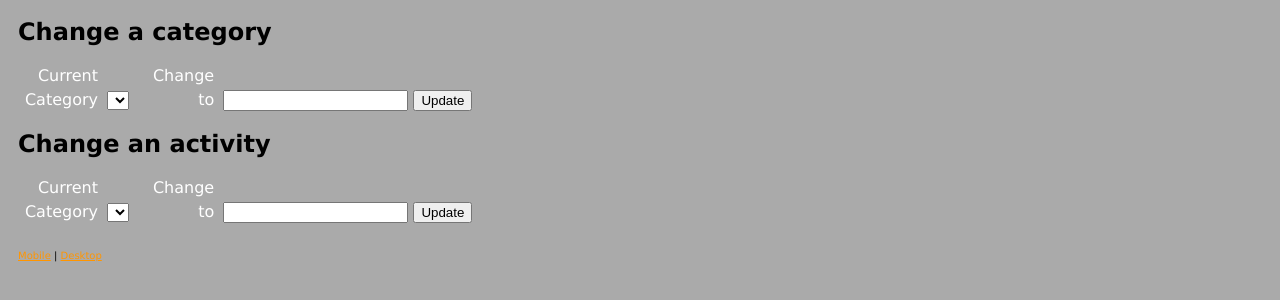
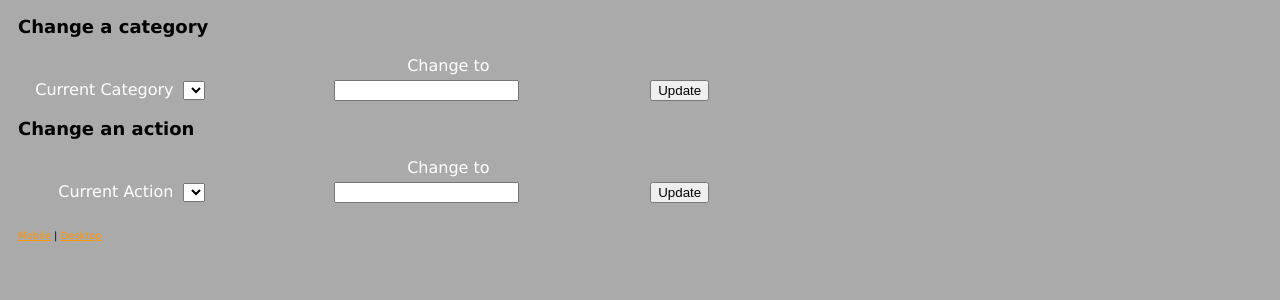
Before and after one commit to simonf/active, a plain HTML site: page public/maintenance.html in a window 1280 px wide. Shown: the part 110-410 px from the top of the page. Drawn offline with Linux system fonts and the light colour scheme; no server answers.

Commit message:
Improve UI

```diff
--- a/public/css/active.scss
+++ b/public/css/active.scss
@@ -9,6 +9,10 @@
 
 	a {
 		color: $bright-orange;
+	}
+
+	h2 {
+		font-size: 18px;
 	}
 
 	div#content {
@@ -259,3 +263,15 @@
 		font-size: 10px;
 		text-decoration: none;
 	}
+
+div#cat-change, div#act-change {
+	width: 100%;
+	span {
+		display: inline-block;
+		width: 25%;
+
+	}
+	label {
+		width: 50%;
+	}
+}
--- a/public/maintenance.html
+++ b/public/maintenance.html
@@ -41,13 +41,13 @@
 						</span>
 						<button type="button" id="cat-button" >Update</button>
 					</form>
-					<div id = "cat-msg"/>
+					<div id = "cat-msg"></div>
 				</div>
 				<div id = "act-change">
-					<h2>Change an activity</h2>
+					<h2>Change an action</h2>
 					<form id="act-form">
 						<span class="from-value">
-							<label for="activity-from">Current Category</label>
+							<label for="activity-from">Current Action</label>
 							<select id="activity-from"></select>
 						</span>
 						<span class = "to-value">
```
Also changed, not shown: public/css/active.css.
